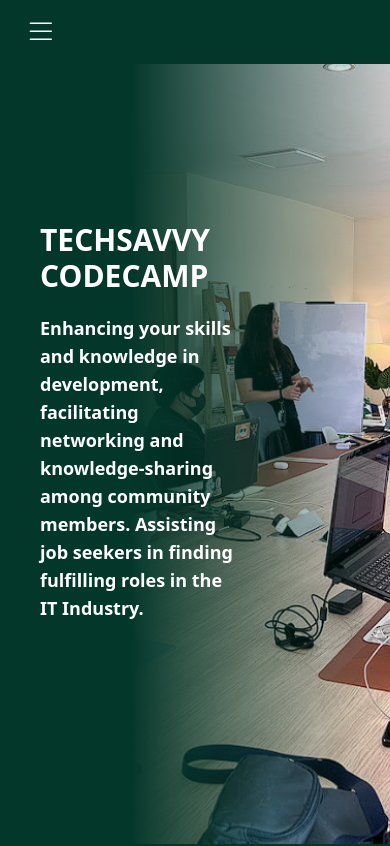
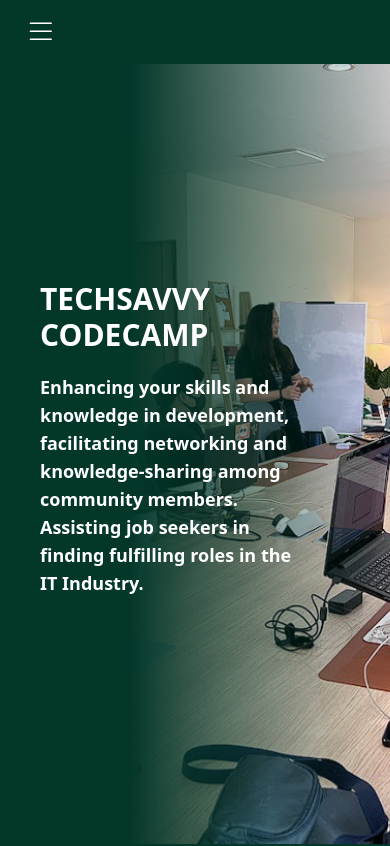
Before and after one commit to kai121814/t-savvy, a Nuxt app: page / in a window 390 px wide. Shown: the top 846 px of the page. Built offline with nearby package versions, Linux system fonts and the light colour scheme.

Commit message:
done color and banner, testimony nalang

```diff
--- a/components/Banner.vue
+++ b/components/Banner.vue
@@ -1,20 +1,22 @@
 <template>
-  <div class="mx-auto relative w-full h-auto fade mb-20" id="home">
+  <div class="relative mx-auto w-full lg:h-full h-screen mb-0" id="home">
+    <div class="bg-no-repeat bg-contain">
+      <div class="relative flex-wrap z-0">
+        <div class="flex w-full bg-black z-10">
+          <div class="bg-[#03372A] w-1/3"></div>
+          <img src="~/assets/img/mission.png" class="w-2/3 lg:h-full h-screen object-cover bg-[#03372A] ">
+        </div>
 
-    <div class="bg-no-repeat bg-contain">
-      <div class="relative">
-        <div class="absolute top-0 right-0 h-full w-2/3 bg-gradient-to-r from-[#03372A] to-transparent"></div>
+        <div class="absolute inset-y-0 left-1/3 lg:h-full w-2/3 bg-gradient-to-r from-[#03372A] to-transparent z-20"></div>
+        <div class="absolute inset-y-0 lg:left-20 top-1/3 flex-wrap md:mx-20 mx-10 text-white text-center lg:w-1/3 w-2/3 z-30">
+            <h1 class="text-white font-black text-left lg:text-7xl text-3xl lg:mb-14 mb-5">TECHSAVVY CODECAMP</h1>
+            <p class="text-white font-semibold text-lg lg:text-2xl text-left">Enhancing your skills and knowledge in
+              development, facilitating networking and
+              knowledge-sharing among community members. Assisting job seekers in finding fulfilling roles in the IT
+              Industry.</p>
+          </div>
 
-        <div class="flex w-full bg-[#03372A] ">
-          <div class="bg-[#03372A] w-1/3"></div>
-          <img src="~/assets/img/mission.png" class="w-2/3 h-screen object-cover bg-[#03372A] ">
-        </div>
-        <div class="absolute top-1/2 lg:left-1/4 transform lg:-translate-x-1/2 md:mx-20 mx-10 -translate-y-1/2 text-white text-center lg:w-1/3 w-1/2">
-          <h1 class="text-white font-black text-left lg:text-7xl text-3xl lg:mb-14 mb-5">TECHSAVVY CODECAMP</h1>
-          <p class="text-white font-semibold text-lg lg:text-2xl text-left">Enhancing your skills and knowledge in development, facilitating networking and
-            knowledge-sharing among community members. Assisting job seekers in finding fulfilling roles in the IT
-            Industry.</p>
-        </div>
+
       </div>
     </div>
   </div>
--- a/components/Benefits.vue
+++ b/components/Benefits.vue
@@ -1,7 +1,7 @@
 <template>
     <div class="bg-[#056951] lg:pt-2 pt-16" id="benefits">
         <div class="BG bg-[#056951] w-full cursor-default pt-16" >
-            <div class="bg-[#D9D9D9] lg:ml-10 sm:ml-5 lg:rounded-l-3xl sm:place-content-center lg:p-5 lg:mt-20 dropshadow1">
+            <div class="bg-[#f7f7f7] lg:ml-10 sm:ml-5 lg:rounded-l-3xl sm:place-content-center lg:p-5 lg:mt-20 dropshadow1">
                 <h1 class="text-5xl text-center text-white lg:py-8 py-14 uppercase font-black text-outline ">like what you
                     see?</h1>
                 <div class="lg:flex sm:grid lg:px-5 sm:mx-2 pb-10">
--- a/components/Lessons.vue
+++ b/components/Lessons.vue
@@ -6,34 +6,34 @@
 
       <!-- boxes content -->
       <div class="lg:flex w-full items-stretch px-5">
-        <div class="bg-[#D9D9D9] self-center lg:min-h-80 lg:w-1/5 sm:w-full lg:h- m-3 py-5 px-4 text-center justify-center
+        <div class="bg-[#f7f7f7] self-center lg:min-h-80 lg:w-1/5 sm:w-full lg:h- m-3 py-5 px-4 text-center justify-center
           blue-shadow animate-zoom">
           <p class="text-[#076269] font-bold text-2xl mb-10">FIGMA</p>
           <p class="lg:h-72 mb-8">Collaborative web-based application to create interface designs for User Interface and User
             Experience. The web-based UX/UI design platform allows you to work in a centralized, collaborative space where
             countless tools meet to create a unique, customized workflow.</p>
         </div>
-        <div class="bg-[#D9D9D9] self-center lg:min-h-80 lg:w-1/5  sm:w-full m-3 py-5 px-4 text-center justify-center
+        <div class="bg-[#f7f7f7] self-center lg:min-h-80 lg:w-1/5  sm:w-full m-3 py-5 px-4 text-center justify-center
           blue-shadow animate-zoom">
           <p class="text-[#076269] font-bold text-2xl mb-10">HTML | CSS | JAVASCRIPT</p>
           <p class="lg:h-72 mb-10">The baseline for creating a website, these three are the languages that will be used
             primarily to create the concepts of the clients' e-Resume. HTML for formatting the layout of the website, CSS
             for the design of the website, Javascript for the functionality of the website.</p>
         </div>
-        <div class="bg-[#D9D9D9] self-center lg:min-h-80 lg:w-1/5 sm:w-full m-3 py-5 px-4 text-center justify-center
+        <div class="bg-[#f7f7f7] self-center lg:min-h-80 lg:w-1/5 sm:w-full m-3 py-5 px-4 text-center justify-center
           blue-shadow animate-zoom">
           <p class="text-[#076269] font-bold text-2xl mb-10">NUXT | TAILWINDCSS | TYPESCRIPT</p>
           <p class="lg:h-72 mb-12"> The advance versions of the baseline website languages. Nuxt to be used as a framework where
             we will build websites, Tailwindcss, a CSS framework to design the website, and lastly, Typescript which is a
             language built on top of Javascript created to be a better experience than base Javascript.</p>
         </div>
-        <div class="bg-[#D9D9D9] self-center lg:min-h-80 lg:w-1/5 sm:w-full m-3 py-5 px-4  text-center justify-center
+        <div class="bg-[#f7f7f7] self-center lg:min-h-80 lg:w-1/5 sm:w-full m-3 py-5 px-4  text-center justify-center
           blue-shadow animate-zoom">
           <p class="text-[#076269] font-bold text-2xl mb-10">PYTHON</p>
           <p class="lg:h-72 mb-12">Python is a general-purpose, versatile, and powerful programming language. It's a great first
             language because Python code due to its conciseness and understandability.</p>
         </div>
-        <div class="bg-[#D9D9D9] self-center lg:min-h-80 lg:w-1/5 sm:w-full m-3 py-5 px-4 text-center justify-center
+        <div class="bg-[#f7f7f7] self-center lg:min-h-80 lg:w-1/5 sm:w-full m-3 py-5 px-4 text-center justify-center
           blue-shadow animate-zoom">
           <p class="text-[#076269] font-bold text-2xl mb-10">DJANGO</p>
           <p class="lg:h-72 mb-6">Django is a high-level Python web framework that encourages rapid development and clean,
--- a/components/Packages.vue
+++ b/components/Packages.vue
@@ -7,7 +7,7 @@
       </div>
       <div class="w-full flex flex-wrap mx-auto justify-center items-stretch">
 
-        <div class="lg:w-1/4 lg:h-80 p-7 bg-[#DBDBDB] m-4 rounded-3xl self-center text-center dropshadow animate-zoom">
+        <div class="lg:w-1/4 lg:h-80 p-7 bg-[#f7f7f7] m-4 rounded-3xl self-center text-center dropshadow animate-zoom">
           <p class="text-3xl mb-2 font-bold">Online Sessions</p>
           <p class="text-base">With this package, clients will be able to experience the code camp without having to go to the workspace.</p>
           <hr class="border-solid border-4 rounded my-2">
@@ -18,7 +18,7 @@
           </ul>
         </div>
 
-        <div class="lg:w-1/4 lg:h-96 p-7 bg-[#C8C8C8] m-4 rounded-3xl self-center text-center dropshadow animate-zoom">
+        <div class="lg:w-1/4 lg:h-96 p-7 bg-[#f7f7f7] m-4 rounded-3xl self-center text-center dropshadow animate-zoom">
           <p class="text-3xl mb-2 font-bold">Onsite Sessions</p>
           <p class="text-lg">With this package, clients will be able to fully experience the code camp in a face-to-face setting.</p>
           <p class="text-lg"> Experience the atmosphere of a professional, and company-like setting.</p>
@@ -30,7 +30,7 @@
           </ul>
         </div>
 
-        <div class="lg:w-1/4 lg:h-80 p-7 bg-[#DBDBDB] m-4 rounded-3xl self-center text-center dropshadow animate-zoom">
+        <div class="lg:w-1/4 lg:h-80 p-7 bg-[#f7f7f7] m-4 rounded-3xl self-center text-center dropshadow animate-zoom">
           <p class="text-3xl mb-2 font-bold">Advanced Package</p>
           <p class="text-base">With this package, clients experienced in the field of IT, will be able to fully experience the code camp in a pace matching their knowledge. As well as dictate the setting for their learning.</p>
           <hr class="border-solid border-4 rounded my-2">
--- a/components/Testimonies.vue
+++ b/components/Testimonies.vue
@@ -25,11 +25,11 @@
   text-shadow: 5px 5px 0 black, 5px 5px 0 black, 5px 5px 0 black, 5px 5px 0 black;
 }
 .circle {
-  @apply w-24 h-24 md:w-52 md:h-52 rounded-full bg-[#D6D6D6] -ml-4 absolute top-1/2 left-0 transform -translate-y-1/2;
+  @apply w-24 h-24 md:w-52 md:h-52 rounded-full bg-[#f7f7f7] -ml-4 absolute top-1/2 left-0 transform -translate-y-1/2;
 }
 
 .circle2 {
-  @apply w-24 h-24 md:w-52 md:h-52 rounded-full bg-[#D6D6D6] -mr-4 absolute top-1/2 right-0 transform -translate-y-1/2;
+  @apply w-24 h-24 md:w-52 md:h-52 rounded-full bg-[#f7f7f7] -mr-4 absolute top-1/2 right-0 transform -translate-y-1/2;
 }
 
 .custom-border {
```
